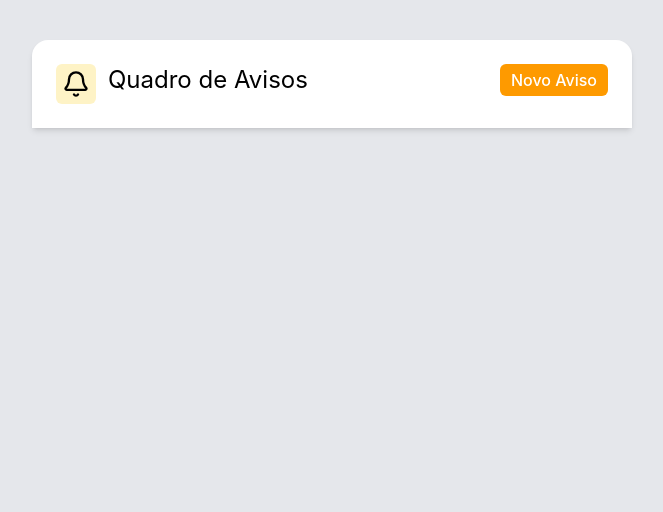
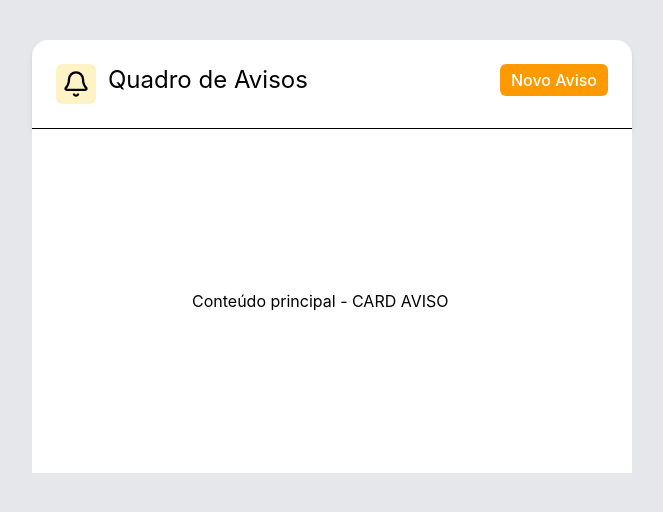
Before and after one commit to luanmvcosta0/quadro-avisos-fe, a React (Vite) app: page / in a window 1280 px wide. Shown: the top 512 px of the page, without its empty margins (308-971 px from the left). Built offline with nearby package versions, Linux system fonts and the light colour scheme.

Commit message:
feat: add a Content component

```diff
--- a/src/App.tsx
+++ b/src/App.tsx
@@ -1,10 +1,12 @@
 import "./index.css";
+import Content from "./notice_board/components/Content";
 import Header from "./notice_board/components/Header";
 
 function App() {
   return (
-    <div>
+    <div className="bg-gray-200 h-screen w-screen">
       <Header />
+      <Content />
     </div>
   );
 }
--- /dev/null
+++ b/src/notice_board/components/Content.tsx
@@ -0,0 +1,11 @@
+function Content() {
+  return (
+    <div className="flex flex-col items-center">
+      <div className="bg-white rounded-bt-2x1 p-40 w-150 border-t">
+        Conteúdo principal - CARD AVISO
+      </div>
+    </div>
+  );
+}
+
+export default Content;
--- a/src/notice_board/components/Header.tsx
+++ b/src/notice_board/components/Header.tsx
@@ -2,7 +2,7 @@ import { BellIcon } from "lucide-react";
 
 function Header() {
   return (
-    <div className="bg-gray-200 w-screen h-screen flex flex-col items-center">
+    <div className="flex flex-col items-center">
       <div className="flex flex-row bg-white rounded-t-2xl p-6 w-150 shadow-md mt-10 justify-between">
         <div className="flex flex-row gap-3">
           <div className="bg-amber-100 rounded-md w-10 h-10 flex flex-col items-center justify-center">
```
